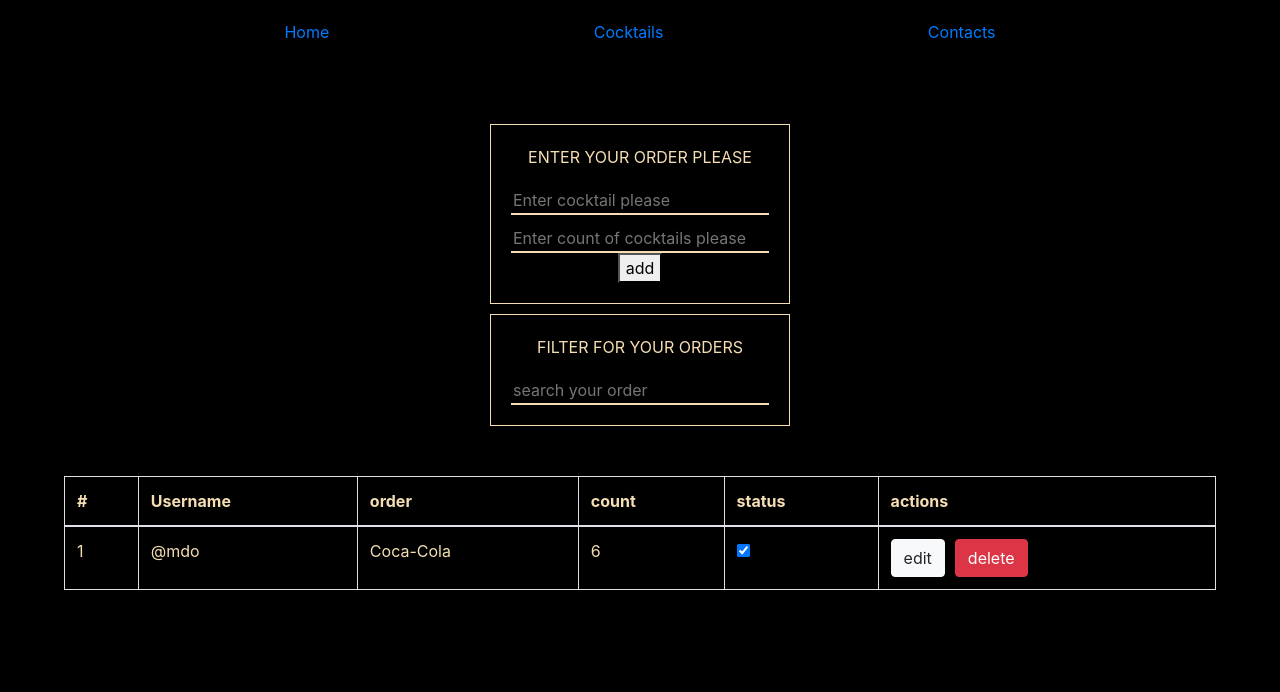
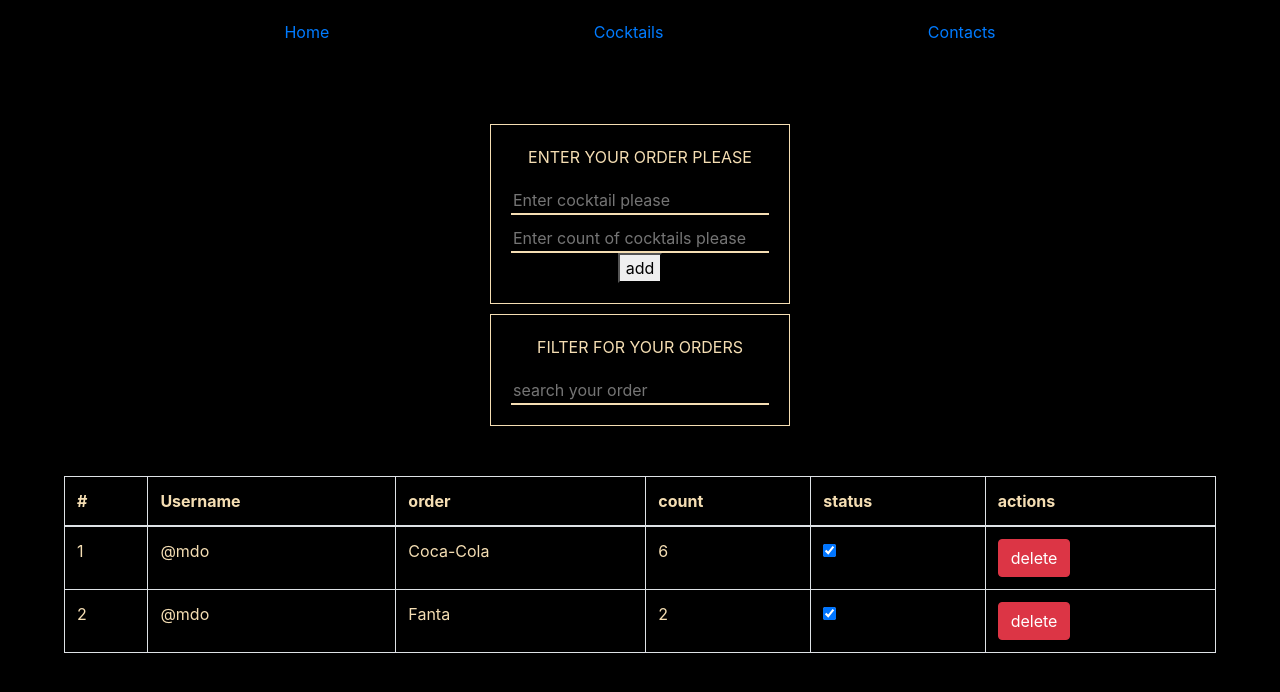
Before and after one commit to AleksaHrevtsova/cocktail-party, a React (Create React App) app: page / in a window 1280 px wide. Shown: the top 692 px of the page. Built offline with nearby package versions, Linux system fonts and the light colour scheme; data requests are answered from the project's data file.

Commit message:
consoles deleted

```diff
--- a/db.json
+++ b/db.json
@@ -5,6 +5,12 @@
       "count": "6",
       "status": true,
       "id": 1
+    },
+    {
+      "name": "Fanta",
+      "count": "2",
+      "status": true,
+      "id": 2
     }
   ]
 }
--- a/src/pages/Home/Home.js
+++ b/src/pages/Home/Home.js
@@ -1,17 +1,9 @@
 import React, { Component } from 'react'
 import s from './Home.module.css'
 import { Table, Button } from 'react-bootstrap'
-// import operations from '../../redux/orders/operations'
-// import { connect } from 'react-redux'
-// import { getOrders } from '../../redux/orders/selectors'
-// console.log(getOrders)
-// console.log(operations)
 
 class Home extends Component {
   state = { name: '', count: '', filter: '' }
-  // componentDidMount() {
-  //   this.props.getMyOrders()
-  // }
 
   handleChange = (e) => {
     this.setState({ [e.target.name]: e.target.value })
@@ -29,7 +21,6 @@ class Home extends Component {
   }
   handleDelete = (id) => {
     this.props.deleteMyOrder(id)
-    // this.props.getMyOrders()
   }
   handleUpdate = (id, status) => {
     return this.props.getMycomplete({ id, status })
@@ -41,7 +32,6 @@ class Home extends Component {
   }
 
   render() {
-    // console.log(this.props.getMyFilter)
     const {
       handleChange,
       handleSubmit,
@@ -49,7 +39,6 @@ class Home extends Component {
       handleUpdate,
       filterSubmit,
     } = this
-    // console.log('myOrders', this.props.myOrders)
     const { myOrders } = this.props
 
     return (
@@ -112,22 +101,11 @@ class Home extends Component {
                     type="checkbox"
                     name="done"
                     id="done"
-                    onChange={() => {
-                      // status = !status
-                      console.log(`change`, !status)
-                      return handleUpdate(id, !status)
-                    }}
+                    onChange={() => handleUpdate(id, !status)}
                     checked={status}
                   />
                 </td>
                 <td>
-                  <Button
-                    variant="light"
-                    className={s.editBtn}
-                    // onClick={handleUpdate}
-                  >
-                    edit
-                  </Button>
                   <Button variant="danger" onClick={() => handleDelete(id)}>
                     delete
                   </Button>
@@ -140,14 +118,5 @@ class Home extends Component {
     )
   }
 }
-// const mapStateToProps = (store) => {
-//   return {
-//     // myOrders: store.orders,
-//     myOrders: getOrders(store),
-//   }
-// }
-// const mapDispatchToProps = {
-//   getMyOrders: operations.getOrders,
-// }
-// export default connect(mapStateToProps, mapDispatchToProps)(Home)
+
 export default Home
--- a/src/redux/orders/operations.js
+++ b/src/redux/orders/operations.js
@@ -42,14 +42,10 @@ const addOrder = (order) => (dispatch) => {
 
 const updateOrder = ({ id, status }) => (dispatch) => {
   const update = { status }
-  console.log(update, id)
   dispatch(updateOrderRequest())
   axios
     .patch(`/orders/${id}`, update)
-    .then(({ data }) => {
-      console.log(data)
-      dispatch(updateOrderSuccess(data))
-    })
+    .then(({ data }) => dispatch(updateOrderSuccess(data)))
     .catch((error) => dispatch(updateOrderError(error)))
 }
 
--- a/src/redux/orders/reducers.js
+++ b/src/redux/orders/reducers.js
@@ -10,10 +10,8 @@ import {
 const orderReducer = createReducer([], {
   [getOrdersSuccess]: (_, { payload }) => payload,
   [addOrderSuccess]: (state, { payload }) => [...state, payload],
-  [updateOrderSuccess]: (state, { payload }) => {
-    console.log(payload)
-    return state.map((order) => (order.id === payload.id ? payload : order))
-  },
+  [updateOrderSuccess]: (state, { payload }) =>
+    state.map((order) => (order.id === payload.id ? payload : order)),
   [deleteOrderSuccess]: (state, { payload }) =>
     state.filter((order) => order.id !== payload),
 })
```
